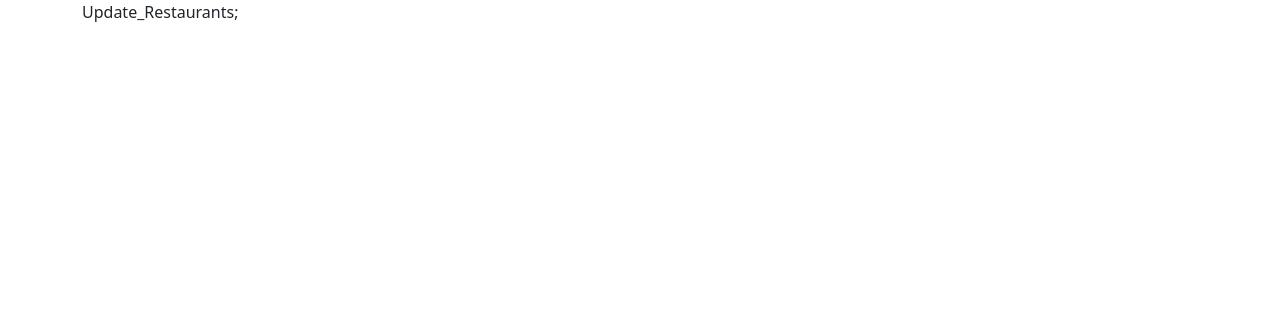
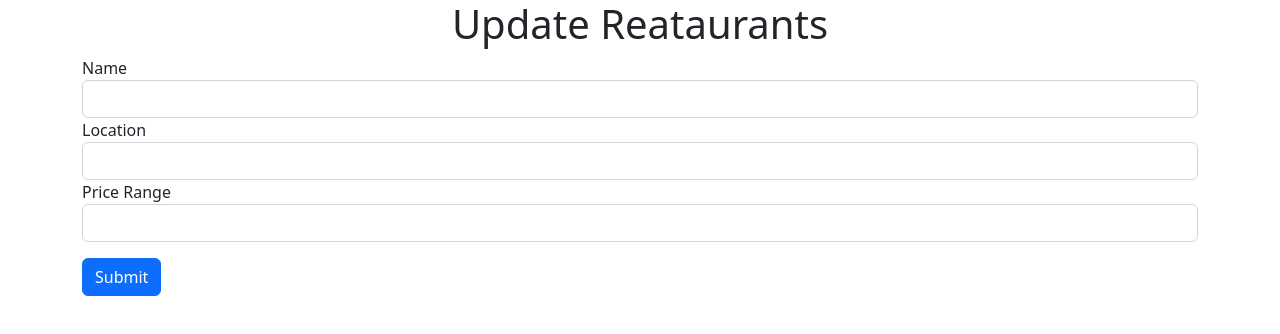
Before and after one commit to pradipbedre/PERN-Restaurant-Finder-App, a React (Create React App) app in the folder client/: page /restautants/1/update in a window 1280 px wide. Shown: the top 334 px of the page. Built offline with nearby package versions, Linux system fonts and the light colour scheme; no server answers; the HTML template or start-up script is replaced by a standard one.

Commit message:
update restaurant feature compleated

```diff
--- a/client/src/components/RestaurantsList.js
+++ b/client/src/components/RestaurantsList.js
@@ -1,10 +1,15 @@
 import React, { useContext, useEffect } from "react";
 import RestaurantApi from "../apis/RestaurantApi";
 import { RestaurantsContext } from "../context/RestaurantsContext";
+import { useNavigate } from "react-router-dom";
 
 const RestaurantsList = (props) => {
   // importing from contect apis this make asscess to all compl
   const [restaurants, setRestaurants] = useContext(RestaurantsContext);
+  /* The react navigation library allows the UI to be in sync with the browser
+  URL by conditionally displaying components. Moreover,
+it also allows browser functionalities like the back button and page refresh. */
+  const navigate = useNavigate();
 
   useEffect(() => {
     // so we need to create saprat function to fetch data
@@ -33,6 +38,10 @@ const RestaurantsList = (props) => {
     }
   };
 
+  const handelUpdate = (id) => {
+    navigate(`/restautants/${id}/update`);
+  };
+
   return (
     <div className="list-group">
       <table className=" table table-hover table-dark mt-5">
@@ -57,7 +66,12 @@ const RestaurantsList = (props) => {
                   <td>{"$".repeat(restaurant.price_range)}</td>
                   <td>review</td>
                   <td>
-                    <button className="btn btn-warning">Update</button>
+                    <button
+                      onClick={() => handelUpdate(restaurant.id)}
+                      className="btn btn-warning"
+                    >
+                      Update
+                    </button>
                   </td>
                   <td>
                     <button
--- /dev/null
+++ b/client/src/components/UpdateRestaurant.js
@@ -0,0 +1,80 @@
+import React, { useEffect, useState } from "react";
+import { useParams } from "react-router-dom";
+import RestaurantApi from "../apis/RestaurantApi";
+import { useNavigate } from "react-router-dom";
+
+const UpdateRestaurants = () => {
+  // this test has all paramets which is present in url like id and all
+  const { id } = useParams();
+  const [name, setName] = useState("");
+  const [location, setLocation] = useState("");
+  const [priceRange, setPriceRange] = useState("");
+  const navigate = useNavigate();
+
+  useEffect(() => {
+    const fetchData = async () => {
+      const response = await RestaurantApi.get(`/${id}`);
+      console.log(response);
+      setName(response.data.data.restaurants.name);
+      setLocation(response.data.data.restaurants.location);
+      setPriceRange(response.data.data.restaurants.price_range);
+    };
+    fetchData();
+  }, []);
+
+  const handelSubmit = async (e) => {
+    e.preventDefault();
+    const updateHotel = await RestaurantApi.put(`/${id}`, {
+      name: `{${name}}`,
+      location: `{${location}}`,
+      price_range: priceRange,
+    });
+    navigate("/");
+  };
+
+  return (
+    <div>
+      <form action="">
+        <div className="form-group">
+          <label htmlFor="name">Name</label>
+          <input
+            id="name"
+            type="text"
+            className="form-control"
+            value={name}
+            onChange={(e) => setName(e.target.value)}
+          />
+        </div>
+        <div className="form-group">
+          <label htmlFor="location">Location</label>
+          <input
+            id="location"
+            type="text"
+            className="form-control"
+            value={location}
+            onChange={(e) => setLocation(e.target.value)}
+          />
+        </div>
+        <div className="form-group">
+          <label htmlFor="price_range">Price Range</label>
+          <input
+            id="price_range"
+            type="number"
+            className="form-control"
+            value={priceRange}
+            onChange={(e) => setPriceRange(e.target.value)}
+          />
+        </div>
+        <button
+          type="submit"
+          className="btn btn-primary mt-3"
+          onClick={handelSubmit}
+        >
+          Submit
+        </button>
+      </form>
+    </div>
+  );
+};
+
+export default UpdateRestaurants;
--- a/client/src/routes/UpdateRestaurants.js
+++ b/client/src/routes/UpdateRestaurants.js
@@ -1,11 +1,13 @@
-import React from 'react'
+import React from "react";
+import UpdateRestaurant from "../components/UpdateRestaurant";
 
 const Update_Restaurants = () => {
   return (
     <div>
-      Update_Restaurants;
+      <h1 className="text-center">Update Reataurants</h1>
+      <UpdateRestaurant />
     </div>
-  )
-}
+  );
+};
 
 export default Update_Restaurants;
```
